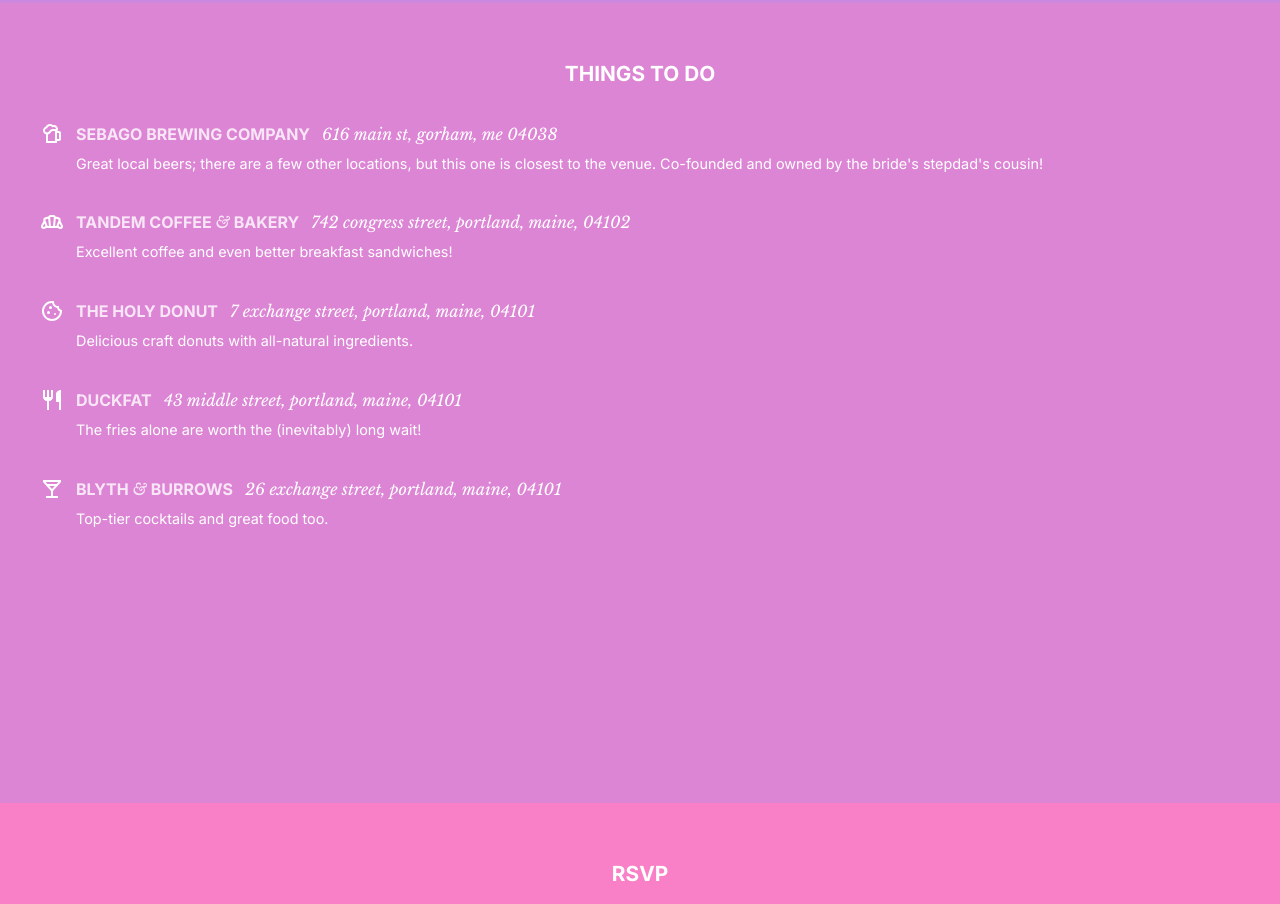
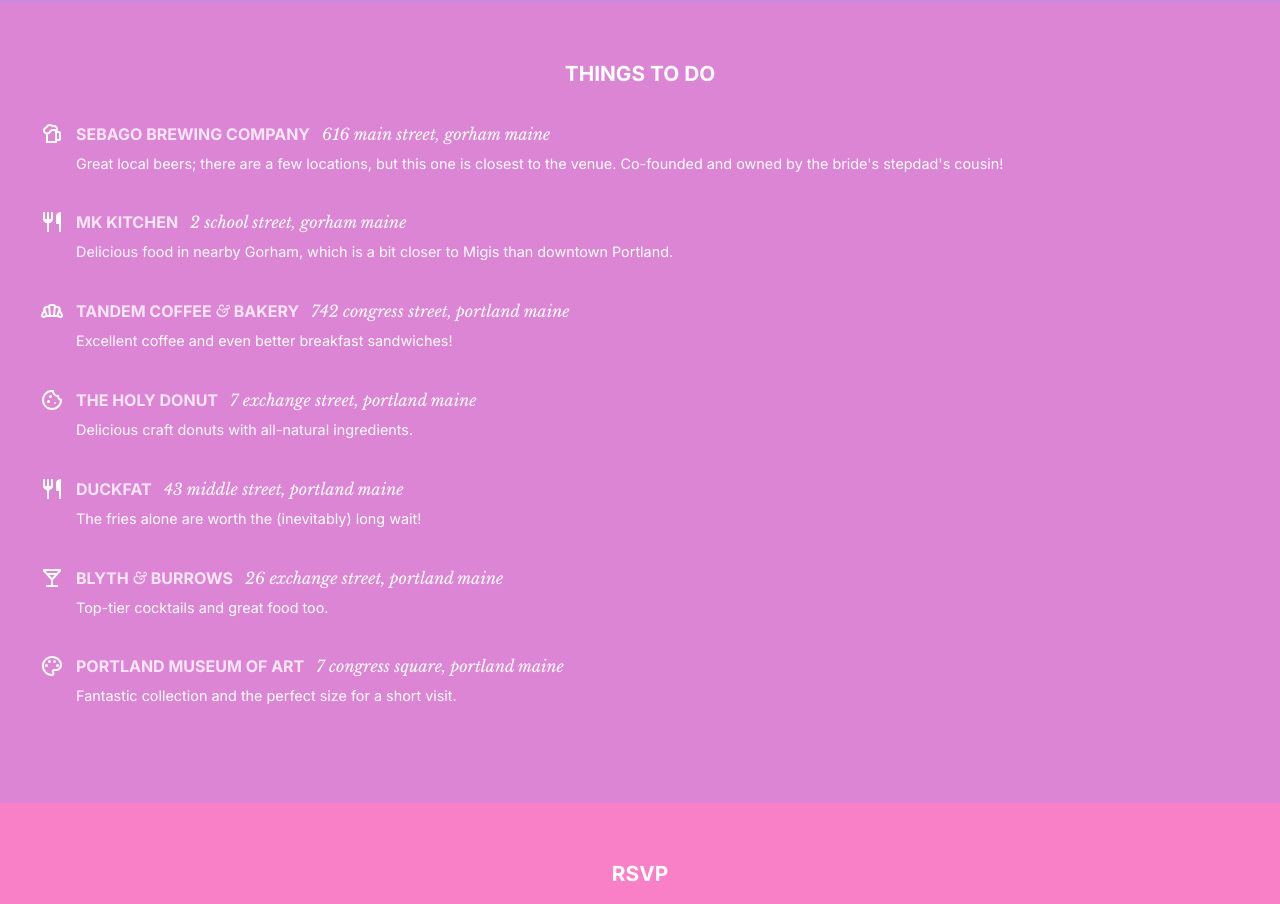
Before and after one commit to brynn/wedding, a React (Create React App) app: page / in a window 1280 px wide. Shown: the part 3700-4604 px from the top of the page. Built offline with nearby package versions, Linux system fonts and the light colour scheme.

Commit message:
more things to do

```diff
--- a/src/components/App.tsx
+++ b/src/components/App.tsx
@@ -17,6 +17,7 @@
 import BakeryDiningOutlinedIcon from '@mui/icons-material/BakeryDiningOutlined';
 import CookieOutlinedIcon from '@mui/icons-material/CookieOutlined';
 import LocalBarOutlinedIcon from '@mui/icons-material/LocalBarOutlined';
+import ColorLensOutlinedIcon from '@mui/icons-material/ColorLensOutlined';
 import './styles.css';
 
 import {Guest} from '../types';
@@ -226,7 +227,7 @@
               </a>
             }
             icon={<HotelOutlinedIcon />}
-            description="30 Migis Lodge Road, South Casco, Maine, 04077"
+            description="30 Migis Lodge Road, South Casco Maine"
             subtitle="(207) 655-4524"
             body="We will work with Migis to assign the cottages and lodge rooms, making sure to
               place you close to your friends and favorite people, and you will be informed of
@@ -243,7 +244,7 @@
               </a>
             }
             icon={<HotelOutlinedIcon />}
-            description="965 Roosevelt Trail, Windham, Maine, 04062"
+            description="965 Roosevelt Trail, Windham Maine 04062"
             subtitle="(207) 893-8870"
             body="For those that would prefer to stay offsite, the Microtel is a 10 minute drive
               from Migis. The lodge and its amenities will still be available to you throughout
@@ -281,8 +282,18 @@
               </a>
             }
             icon={<SportsBarOutlinedIcon />}
-            description="616 Main St, Gorham, ME 04038"
-            body="Great local beers; there are a few other locations, but this one is closest to the venue. Co-founded and owned by the bride's stepdad's cousin!"
+            description="616 Main Street, Gorham Maine"
+            body="Great local beers; there are a few locations, but this one is closest to the venue. Co-founded and owned by the bride's stepdad's cousin!"
+          />
+          <Item
+            title={
+              <a href="https://mkkitchen.net/" rel="noreferrer" target="_blank">
+                MK Kitchen
+              </a>
+            }
+            icon={<RestaurantOutlinedIcon />}
+            description="2 School Street, Gorham Maine"
+            body="Delicious food in nearby Gorham, which is a bit closer to Migis than downtown Portland."
           />
           <Item
             title={
@@ -291,7 +302,7 @@
               </a>
             }
             icon={<BakeryDiningOutlinedIcon />}
-            description="742 Congress Street, Portland, Maine, 04102"
+            description="742 Congress Street, Portland Maine"
             body="Excellent coffee and even better breakfast sandwiches!"
           />
           <Item
@@ -301,7 +312,7 @@
               </a>
             }
             icon={<CookieOutlinedIcon />}
-            description="7 Exchange Street, Portland, Maine, 04101"
+            description="7 Exchange Street, Portland Maine"
             body="Delicious craft donuts with all-natural ingredients."
           />
           <Item
@@ -311,7 +322,7 @@
               </a>
             }
             icon={<RestaurantOutlinedIcon />}
-            description="43 Middle Street, Portland, Maine, 04101"
+            description="43 Middle Street, Portland Maine"
             body="The fries alone are worth the (inevitably) long wait!"
           />
           <Item
@@ -321,8 +332,18 @@
               </a>
             }
             icon={<LocalBarOutlinedIcon />}
-            description="26 Exchange Street, Portland, Maine, 04101"
+            description="26 Exchange Street, Portland Maine"
             body="Top-tier cocktails and great food too."
+          />
+          <Item
+            title={
+              <a href="https://www.portlandmuseum.org/" rel="noreferrer" target="_blank">
+                Portland Museum of Art
+              </a>
+            }
+            icon={<ColorLensOutlinedIcon />}
+            description="7 Congress Square, Portland Maine"
+            body="Fantastic collection and the perfect size for a short visit."
           />
         </Section>
 
```
